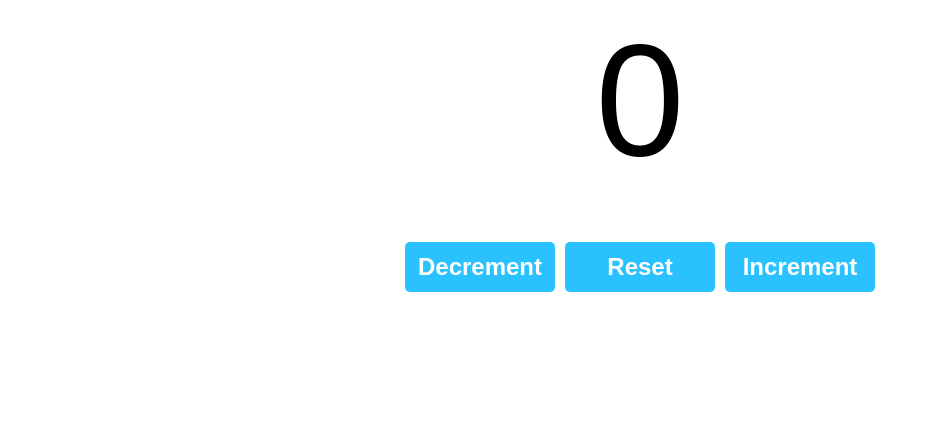
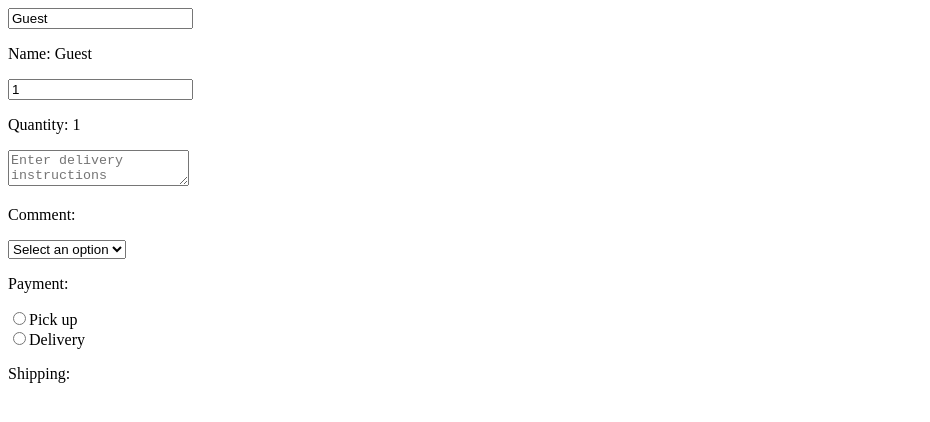
Before and after one commit to Bicsak98/React_JSX, a React (Vite) app in the folder My-react-app/: page / in a window 1280 px wide. Shown: the top 422 px of the page, without its empty margins (0-930 px from the left). Built offline with nearby package versions, Linux system fonts and the light colour scheme.

Commit message:
onChange function and some html elements

```diff
--- a/My-react-app/src/App.jsx
+++ b/My-react-app/src/App.jsx
@@ -22,7 +22,8 @@ function App() {
 
   return(
     <>
-    <Counter></Counter>
+    <MyComponent></MyComponent>
+    {/* <Counter></Counter> */}
     {/* <ProfilePicture></ProfilePicture> */}
     {/* {fruits.length >0 ? <List items = {fruits} category= "Fruits"></List> : null}*/}
                                 {/* || */}
--- a/My-react-app/src/MyComponent.jsx
+++ b/My-react-app/src/MyComponent.jsx
@@ -1,31 +1,70 @@
 import React, {useState} from "react";
 
 function MyComponent(){
-    const [name, setName]  = useState("Guest");
-    const [age, setAge] = useState(0);
-    const [isEmployed, setisEmployed] = useState(false);
+   const [name, setName] = useState("Guest");
+   const [quantity, setQuantity] =useState(1);
+   const [comment, setComment] = useState("");
+   const [payment, setPayment] = useState("");
+   const [shipping, setShipping] = useState("");
 
-    const updateName = () => {
-        setName("Bence");
-    }
 
-    const incrementAge = () =>{
-        setAge(age+1)
-    }
+   function handleNameChange(event){
+        setName(event.target.value);
+   }
 
-    const toggelEmployedStatus = () =>{
-        setisEmployed(!isEmployed);
-    }
+   function handleQuantityChange(event){
+        setQuantity(event.target.value);
+   }
 
-    return(<div>
-                <p>Name: {name}</p>
-                <button onClick={updateName}>Set Name</button>
+   function handleCommentChange(event){
+        setComment(event.target.value);
+   }
 
-                <p>Age: {age}</p>
-                <button onClick={incrementAge}>Increment Age</button>
+   function handlePaymentChange(event){
+        setPayment(event.target.value);
+   }
 
-                <p>Is Employed: {isEmployed ? "Yes" : "No"}</p>
-                <button onClick={toggelEmployedStatus}>Toggel Employed Status</button>
-    </div>)
+   function handleShippingChange(event){
+        setShipping(event.target.value);
+   }
+
+   return(
+    <div>
+        <input value={name} onChange={handleNameChange} />
+        <p>Name: {name}</p>
+
+        <input value={quantity} onChange={handleQuantityChange} type="number"/>
+        <p>Quantity: {quantity} </p>
+
+        <textarea value={comment} onChange={handleCommentChange} placeholder="Enter delivery instructions"/>
+        <p>Comment: {comment}</p>
+
+        <select value={payment} onChange={handlePaymentChange}>
+            <option value="">Select an option</option>
+            <option value="Visa">Visa</option>
+            <option value="MasterCard">MasterCard</option>
+            <option value="Giftcard">Giftcard</option>
+        </select>
+        <p>Payment: {payment}</p>
+
+        <label>
+            <input type="radio" value="Pick up"
+                    checked={shipping === "Pick up"}
+                    onChange={handleShippingChange}
+            />
+            Pick up
+        </label>
+        <br></br>
+        <label>
+            <input type="radio" value="Delivery"
+                    checked={shipping === "Delivery"}
+                    onChange={handleShippingChange}
+            />
+            Delivery
+        </label>
+
+        <p>Shipping: {shipping}</p>
+    </div>
+   );
 }
 export default MyComponent;
```
